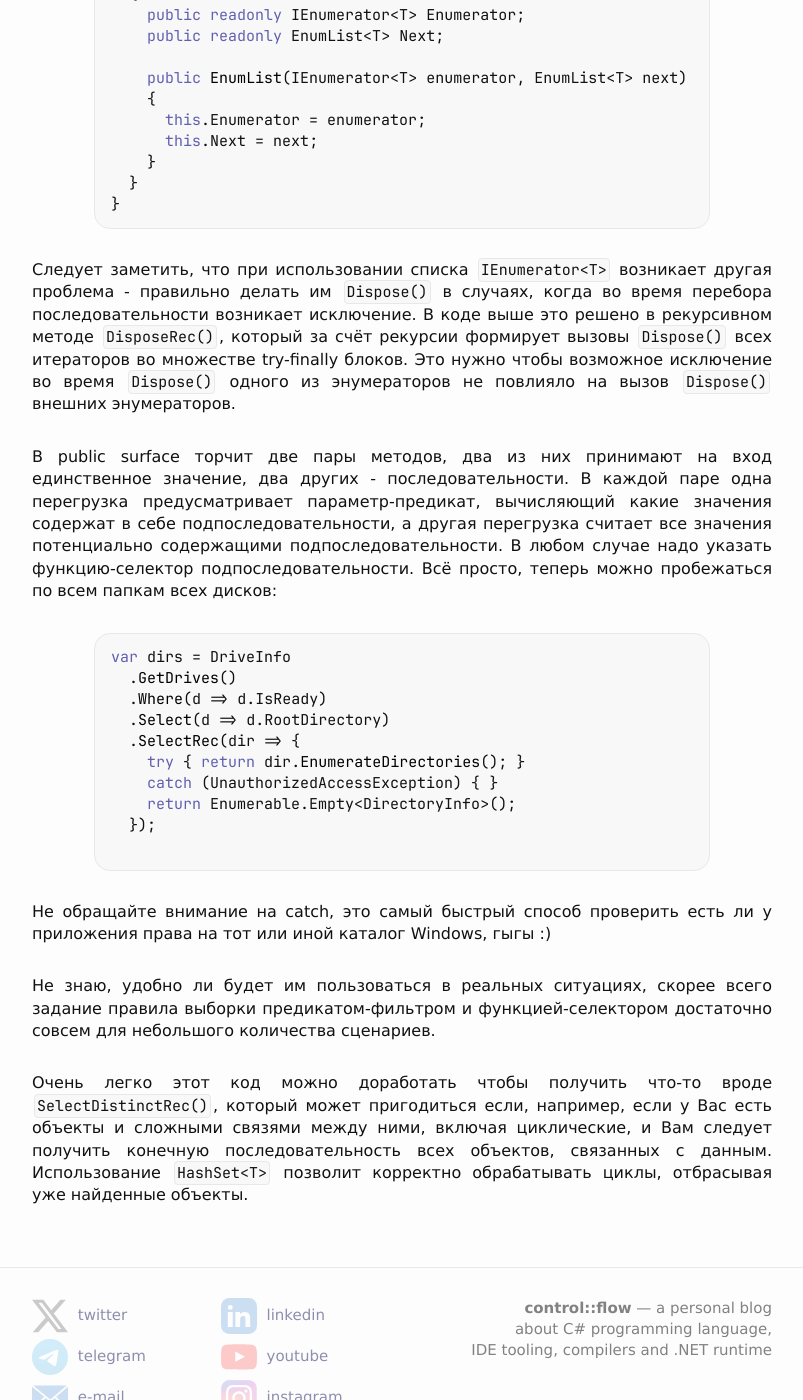
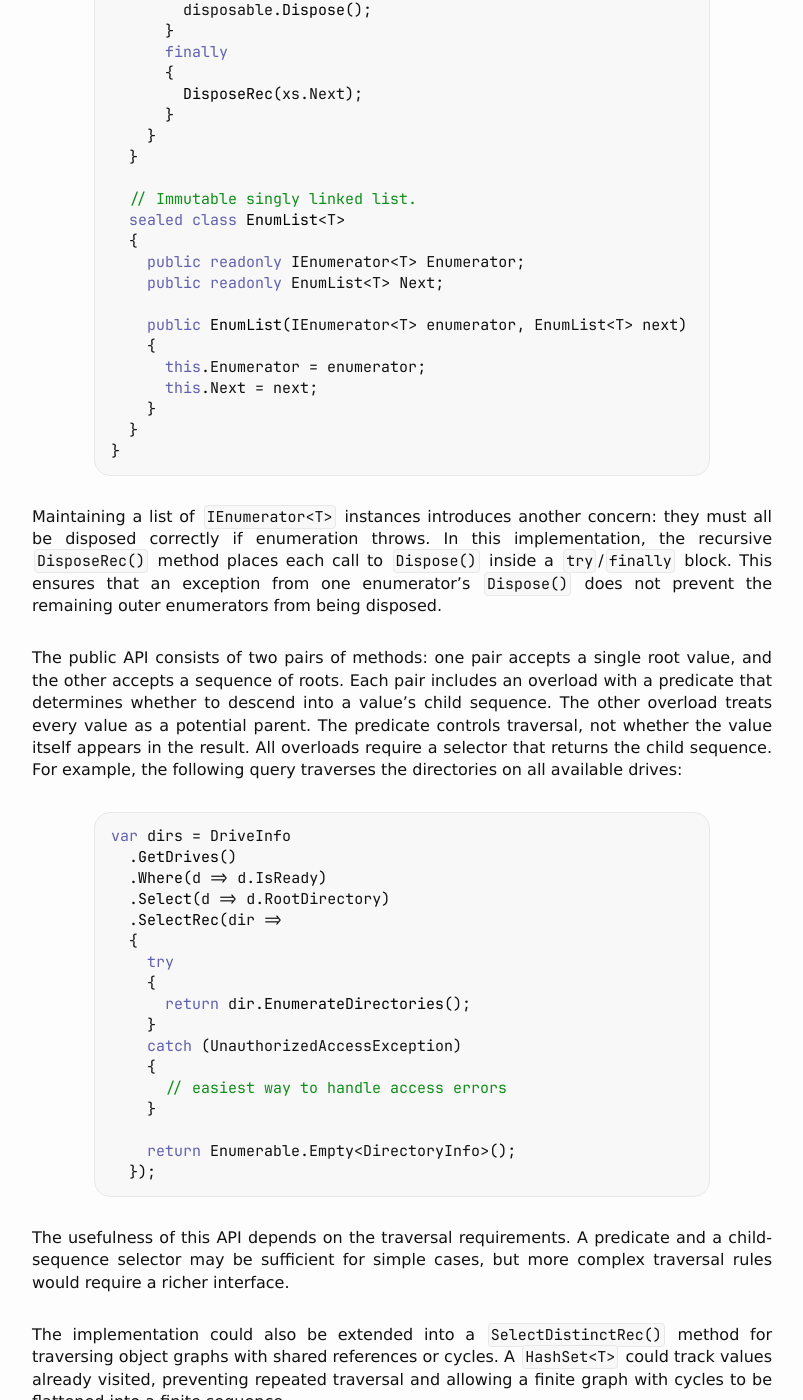
Before and after one commit to controlflow/controlflow.github.io, a Jekyll site: the page built from _posts/2010-10-10-linq-over-recursive-data.markdown, in a window 1280 px wide and 1400 px high, scrolled down 2819 px. Shown: the whole window, without its empty margins (238-1041 px from the left). Built offline with Jekyll 4.4.1, drawn with Linux system fonts in a browser that asks for light colours; comment, search, counter and statistics services are not loaded; some of the changed text lies outside the part shown.

Commit message:
more translations

````diff
--- a/_posts/2010-10-10-linq-over-recursive-data.markdown
+++ b/_posts/2010-10-10-linq-over-recursive-data.markdown
@@ -5,11 +5,11 @@ date: 2010-10-10 02:33:00
 author: Aleksandr Shvedov
 tags: csharp ienumerable rec linq
 ---
-Пару раз сталкивался с такой простой задачей, как проход по древовидной структуре данных и выравнивание её в плоскую последовательность… Решал я это дело рекурсивным итератором и результат меня вполне устраивал, но по пути до меня дошло, что ни в LINQ, ни в Reactive Extensions for .NET нет подобного алгоритма, поддающегося переиспользованию.
+I've needed to traverse a tree and flatten it into a sequence on several occasions. A recursive iterator worked well enough, but I couldn't find a reusable operation for this in either LINQ or Reactive Extensions for .NET.
 
-Так же существует проблема линейного увеличения алгоритмической сложности перебора последовательности при увеличении глубины структуры - вложенные итераторы C# вполне могут “притормаживать” на глубоких структурах из-за кучи декораторов `IEnumerator<T>`. Эту проблему можно решить, складывая энумераторы всех вложенных последовательностей в однонаправленный список так, чтобы текущий энумератор всегда находился в голове списка, тогда до него всегда будет рукой подать и нагрузка на стек заменится нагрузкой на кучу.
+There is also a performance concern: with nested C# iterators, the cost of producing each element can grow linearly with the depth of the structure, because each element passes through a chain of `IEnumerator<T>` wrappers. One way to avoid this is to keep the active enumerators in a singly linked list, with the current enumerator directly accessible at the head. This replaces the chain of nested iterator calls with explicit state allocated on the heap.
 
-Код ниже - попытка обобщить обход древовидных структур в набор методов-расширений `SelectRec()`:
+The following code generalizes tree traversal into a set of `SelectRec()` methods:
 
 ```c#
 using System;
@@ -17,7 +17,7 @@ using System.Collections.Generic;
 
 public static class RecExtensions
 {
-  // public surface
+  // Public API
 
   public static IEnumerable<T> SelectRec<T>(
     this IEnumerable<T> source, Func<T, IEnumerable<T>> selector)
@@ -50,71 +50,87 @@ public static class RecExtensions
     return SelectRec(new[] { source }, predicate, selector);
   }
 
-  // implementation
+  // Implementation
 
   static IEnumerable<T> SelectRecImpl<T>(
     IEnumerable<T> source, Func<T, bool> predicate, Func<T, IEnumerable<T>> selector)
   {
     EnumList<T> list = null;
-    try {
+    try
+    {
       IEnumerator<T> e = null;
-      while (true) {
-        // get the new enumerator if needed
-        if (e == null) e = source.GetEnumerator();
-        try {
-          // iterate over the current enumerator
-          while (e.MoveNext()) {
+      while (true)
+      {
+        // Obtain a new enumerator when needed.
+        if (e == null)
+          e = source.GetEnumerator();
+
+        try
+        {
+          // Advance the current enumerator.
+          while (e.MoveNext())
+          {
             var o = e.Current;
             yield return o;
 
-            // if current - is inner enumerable
-            if (predicate(o)) {
-              // get the new enumerable
+            // Descend into the child sequence when requested.
+            if (predicate(o))
+            {
               source = selector(o);
-              // store current
+
+              // Suspend the current enumerator until the children are processed.
               list = new EnumList<T>(e, list);
               e = null;
 
-              break; // delay enumerator
+              break;
             }
           }
         }
-        finally { // dispose the enumerator if not delayed
-          if (e != null) e.Dispose();
+        finally
+        {
+          // Dispose the current enumerator unless it has been suspended.
+          if (e != null)
+            e.Dispose();
         }
 
-        if (e == null) continue; // inner enumerable
-        if (list == null) break; // nothing to enumerate
-        else {
+        if (e == null)
+          continue; // Start enumerating the child sequence.
+        if (list == null)
+          break; // No suspended enumerators remain.
+        else
+        {
           e = list.Enumerator;
           list = list.Next;
         }
       }
     }
-    finally {
-      // enumerator 'e' here is already disposed,
-      // but exception may be thrown during dispose
-      // so we should dispose all the enumerator list
+    finally
+    {
+      // Dispose all suspended enumerators, even if disposing
+      // the current enumerator threw an exception.
       DisposeRec(list);
     }
   }
 
-  // Recursively disposes the elements of enumerator stack
-  // in correct order with the correct exception handling.
+  // Dispose the enumerator stack in order, ensuring that an exception
+  // from one enumerator does not prevent disposal of the others.
   static void DisposeRec<T>(EnumList<T> xs)
   {
-    if (xs != null) {
+    if (xs != null)
+    {
       IDisposable disposable = xs.Enumerator;
-      try {
+      try
+      {
         disposable.Dispose();
       }
-      finally {
+      finally
+      {
         DisposeRec(xs.Next);
       }
     }
   }
 
-  // immutable single-linked list
+  // Immutable singly linked list.
   sealed class EnumList<T>
   {
     public readonly IEnumerator<T> Enumerator;
@@ -129,25 +145,30 @@ public static class RecExtensions
 }
 ```
 
-Следует заметить, что при использовании списка `IEnumerator<T>` возникает другая проблема - правильно делать им `Dispose()` в случаях, когда во время перебора последовательности возникает исключение. В коде выше это решено в рекурсивном методе `DisposeRec()`, который за счёт рекурсии формирует вызовы `Dispose()` всех итераторов во множестве try-finally блоков. Это нужно чтобы возможное исключение во время `Dispose()` одного из энумераторов не повлияло на вызов `Dispose()` внешних энумераторов.
+Maintaining a list of `IEnumerator<T>` instances introduces another concern: they must all be disposed correctly if enumeration throws. In this implementation, the recursive `DisposeRec()` method places each call to `Dispose()` inside a `try`/`finally` block. This ensures that an exception from one enumerator's `Dispose()` does not prevent the remaining outer enumerators from being disposed.
 
-В public surface торчит две пары методов, два из них принимают на вход единственное значение, два других - последовательности. В каждой паре одна перегрузка предусматривает параметр-предикат, вычисляющий какие значения содержат в себе подпоследовательности, а другая перегрузка считает все значения потенциально содержащими подпоследовательности. В любом случае надо указать функцию-селектор подпоследовательности. Всё просто, теперь можно пробежаться по всем папкам всех дисков:
+The public API consists of two pairs of methods: one pair accepts a single root value, and the other accepts a sequence of roots. Each pair includes an overload with a predicate that determines whether to descend into a value's child sequence. The other overload treats every value as a potential parent. The predicate controls traversal, not whether the value itself appears in the result. All overloads require a selector that returns the child sequence. For example, the following query traverses the directories on all available drives:
 
 ```c#
 var dirs = DriveInfo
   .GetDrives()
   .Where(d => d.IsReady)
   .Select(d => d.RootDirectory)
-  .SelectRec(dir => {
-    try { return dir.EnumerateDirectories(); }
-    catch (UnauthorizedAccessException) { }
+  .SelectRec(dir =>
+  {
+    try
+    {
+      return dir.EnumerateDirectories();
+    }
+    catch (UnauthorizedAccessException)
+    {
+      // easiest way to handle access errors
+    }
+
     return Enumerable.Empty<DirectoryInfo>();
   });
-
 ```
 
-Не обращайте внимание на catch, это самый быстрый способ проверить есть ли у приложения права на тот или иной каталог Windows, гыгы :)
+The usefulness of this API depends on the traversal requirements. A predicate and a child-sequence selector may be sufficient for simple cases, but more complex traversal rules would require a richer interface.
 
-Не знаю, удобно ли будет им пользоваться в реальных ситуациях, скорее всего задание правила выборки предикатом-фильтром и функцией-селектором достаточно совсем для небольшого количества сценариев.
-
-Очень легко этот код можно доработать чтобы получить что-то вроде `SelectDistinctRec()`, который может пригодиться если, например, если у Вас есть объекты и сложными связями между ними, включая циклические, и Вам следует получить конечную последовательность всех объектов, связанных с данным. Использование `HashSet<T>` позволит корректно обрабатывать циклы, отбрасывая уже найденные объекты.
+The implementation could also be extended into a `SelectDistinctRec()` method for traversing object graphs with shared references or cycles. A `HashSet<T>` could track values already visited, preventing repeated traversal and allowing a finite graph with cycles to be flattened into a finite sequence.
````
Also changed, not shown: _posts/2010-10-11-f-mutable-let-inside-sequence-expressions.markdown (+9 -9 lines).
